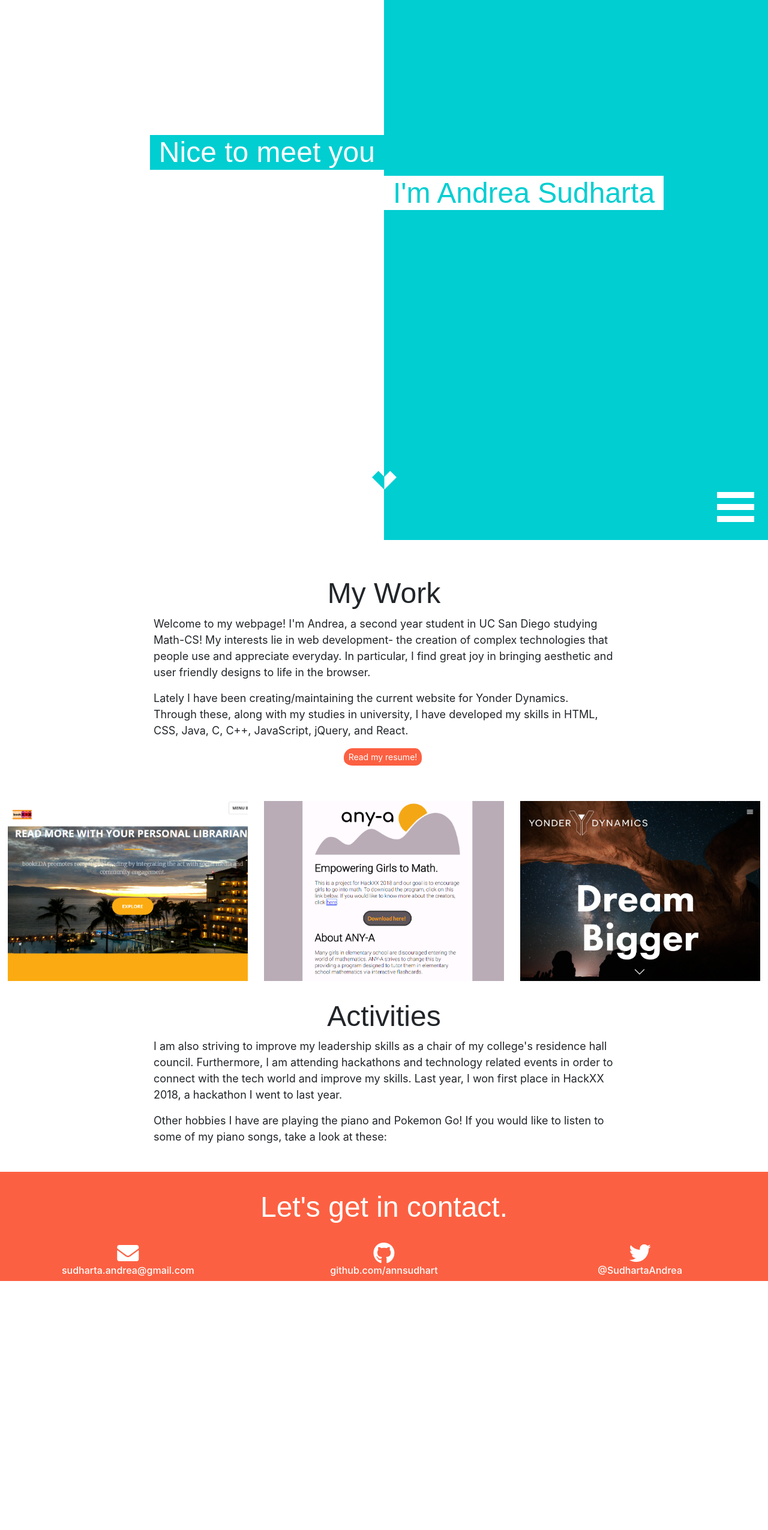
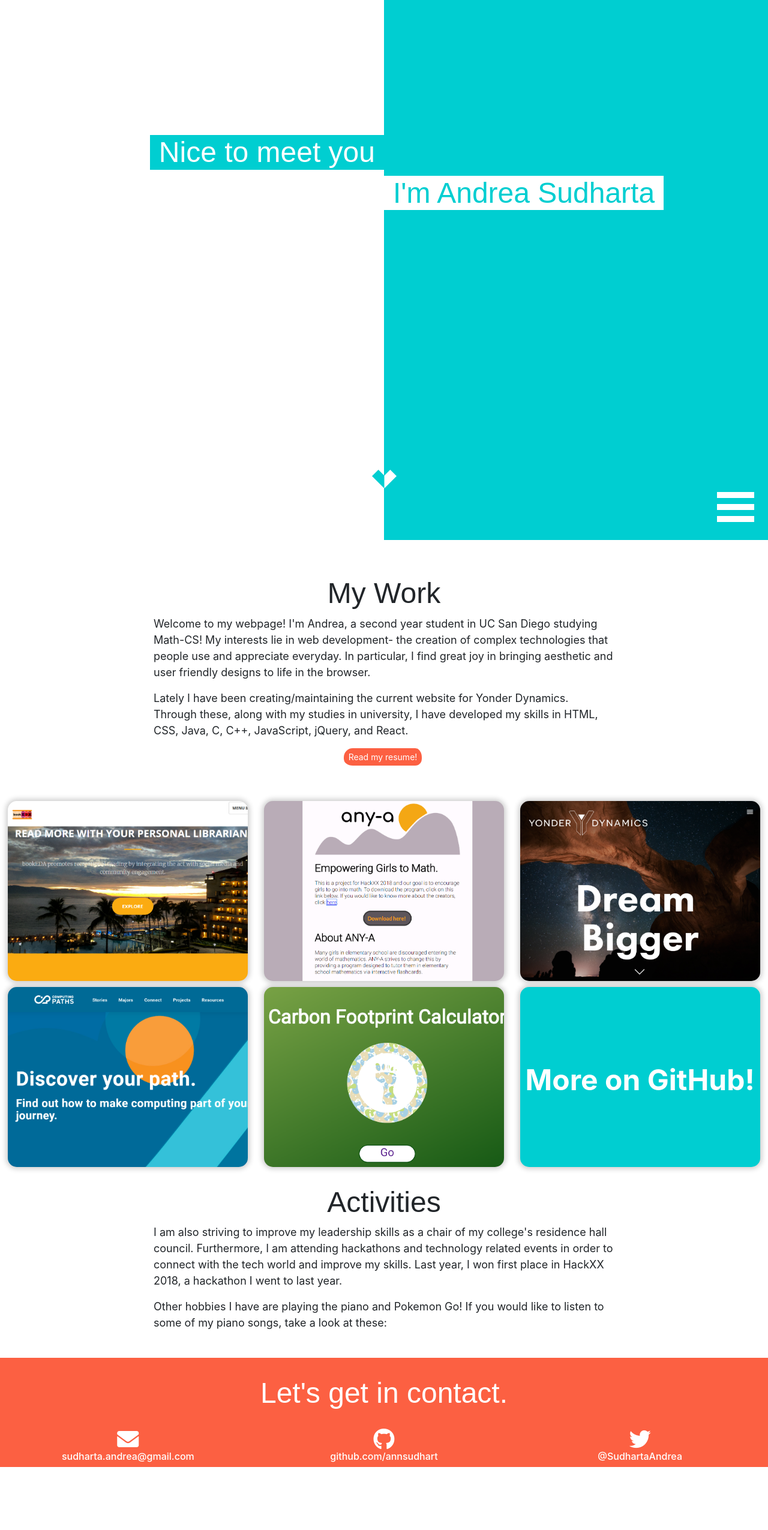
Before and after one commit to annsudhart/annsudhart.github.io, a Jekyll site: the page index.html, which Jekyll copies as it is, in a window 1280 px wide. Shown: the whole page at 60% size. Built offline with Jekyll 4.4.1, drawn with Linux system fonts in a browser that asks for light colours; nearby versions of some CDN libraries; some web fonts are replaced; before the commit the page ends 2135 px from its top, so only the background shows below that.

Commit message:
Added new projects to portfolio

```diff
--- a/css/main.css
+++ b/css/main.css
@@ -312,8 +312,41 @@ p {
   transition: all 300ms ease;
 }
 
+#computing-paths {
+  color: rgba(255, 255, 255, 0);
+  background-image:url('../images/computing-paths.png');
+  transition: all 300ms ease;
+}
+
+#carbon-calc {
+  color: rgba(120, 160, 170, 0);
+  background-image:url('../images/carbon-calc.png');
+  transition: all 300ms ease;
+}
+
+#carbon-calc:hover {
+  color: white;
+  background: rgba(26, 92, 72, 0.7);
+}
+
+#computing-paths:hover {
+  background: rgba(0, 108, 164, 0.7);
+  color: white;
+}
+
 #yonder:hover {
   background: rgba(51, 51, 153, 0.7);
+  color: white;
+}
+
+#github-link {
+  background: rgb(0, 206, 209);
+  color: white;
+  transition: all 300ms ease;
+}
+
+#github-link:hover {
+  background: rgba(0, 206, 209, 0.7);
   color: white;
 }
 
@@ -330,6 +363,8 @@ p {
   font-weight: bold;
   font-size: 3em;
   text-align: center;
+  box-shadow: 0px 0px 9px 3px rgba(0, 0, 0, 0.2);
+  border-radius: 15px;
 }
 
 .flex-item:hover {
--- a/index.html
+++ b/index.html
@@ -88,6 +88,11 @@
             <a href="https://annsudhart.github.io/hackxx2018/"><li class="flex-item animated fadeInUp" id="any-a">ANY-A</li></a>
             <a href="https://yonderdynamics.space"><li class="flex-item animated fadeInUp" id="yonder">Yonder Dynamics</li></a>
           </ul>
+          <ul class="flex-container">
+            <a href="http://computingpaths.ucsd.edu"><li class="flex-item animated fadeInUp" id="computing-paths">Computing Paths</li></a>
+            <a href="https://github.com/Carbon-Footprint-Calculator/"><li class="flex-item animated fadeInUp" id="carbon-calc">Carbon Footprint Calculator</li></a>
+            <a href="https://github.com/annsudhart"><li class="flex-item animated fadeInUp" id="github-link">More on GitHub!</li></a>
+          </ul>
         </div>
       </div>
       <div id="activities" class="text">
```
Also changed, not shown: images/carbon-calc.png (added), images/computing-paths.png (added).
